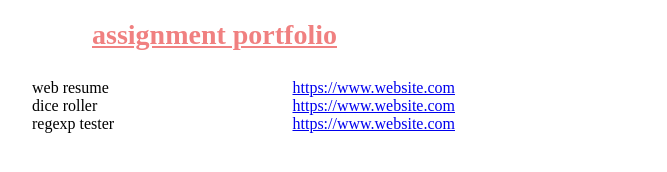
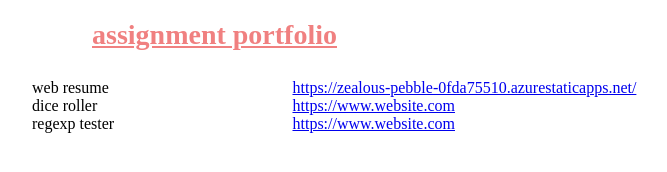
Before and after one commit to befreshyo/portfolio, a plain HTML site: page index.html in a window 1280 px wide. Shown: the whole page, without its empty margins (56-723 px from the left). Drawn offline with Linux system fonts and the light colour scheme.

Commit message:
title change - resume link update

```diff
--- a/index.html
+++ b/index.html
@@ -5,14 +5,14 @@
 -->
     <head>
         <meta charset="UTF-8">
-        <title>Hello World</title>
+        <title>Paula Grata Portfolio</title>
         <link rel="stylesheet" href="portfolio.css">
         <script src="portfolio.js"></script>
 
     </head>
     <body onload="initApplication()">
         <h1><u>assignment portfolio</u></h1>
-        <p class="split-para">web resume<span><a href="https://www.linkedin.com/in/paulagrata">https://www.website.com</a></span></p>
+        <p class="split-para">web resume<span><a href="https://zealous-pebble-0fda75510.azurestaticapps.net/">https://zealous-pebble-0fda75510.azurestaticapps.net/</a></span></p>
         <p class="split-para">dice roller<span><a href="https://www.linkedin.com/in/paulagrata">https://www.website.com</a></span></p>
         <p class="split-para">regexp tester<span><a href="https://www.linkedin.com/in/paulagrata">https://www.website.com</a></span></p>
 
```
